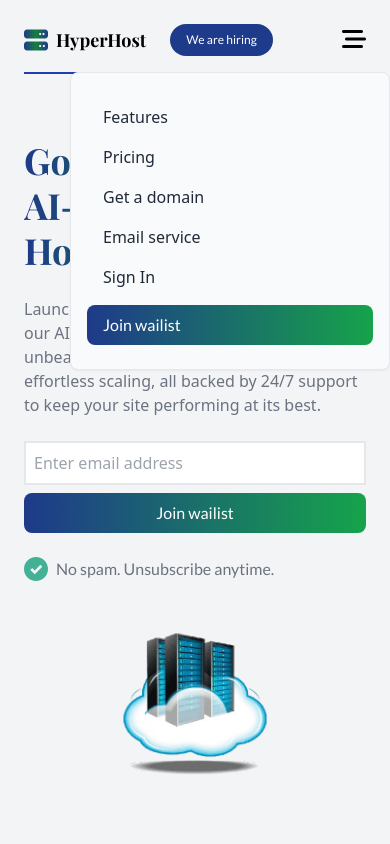
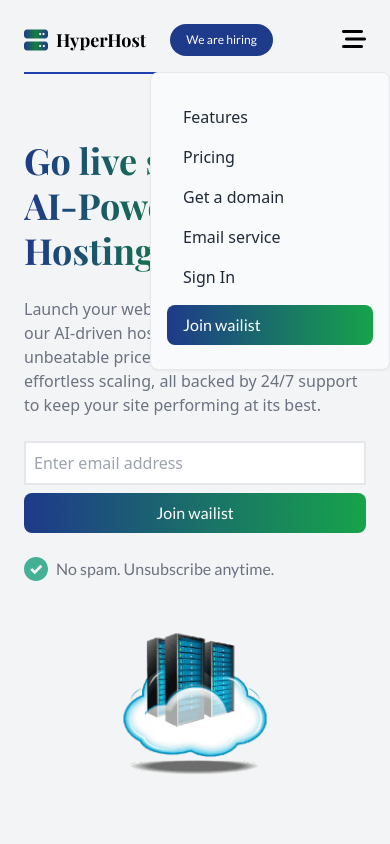
Before and after one commit to Nathan-Yennupiak/Hyperhost, a website: page build/index.html in a window 390 px wide. Both pictures are taken after a click on the element 354 px from the left and 40 px from the top of the page. Shown: the top 844 px of the page. Drawn offline with nearby package versions, Linux system fonts and the light colour scheme; files that its build step writes are made by us from their sources; a web font is replaced by a local one.

Commit message:
updated mobile Nav width

```diff
--- a/build/index.html
+++ b/build/index.html
@@ -46,7 +46,7 @@
 
             <!--Mobile Navigation-->
         <div>
-            <ul id="menu" class="hidden h-auto w-80 flex-col gap-4 px-4 py-6 absolute right-0 mt-4  bg-gray-50 border border-gray-200 rounded-lg shadow-sm">
+            <ul id="menu" class="hidden h-auto w-60 flex-col gap-4 px-4 py-6 absolute right-0 mt-4  bg-gray-50 border border-gray-200 rounded-lg shadow-sm">
                 <li><a href="#" class="block px-4 py-2 text-gray-800 hover:bg-green-700 hover:text-white transition duration-500 ease-in-out">Features</a></li>
                 <li><a href="#" class="block px-4 py-2 text-gray-800 hover:bg-green-700 hover:text-white transition duration-500 ease-in-out">Pricing</a></li>
                 <li><a href="#" class="block px-4 py-2 text-gray-800 hover:bg-green-700 hover:text-white transition duration-500 ease-in-out">Get a domain</a></li>
```
